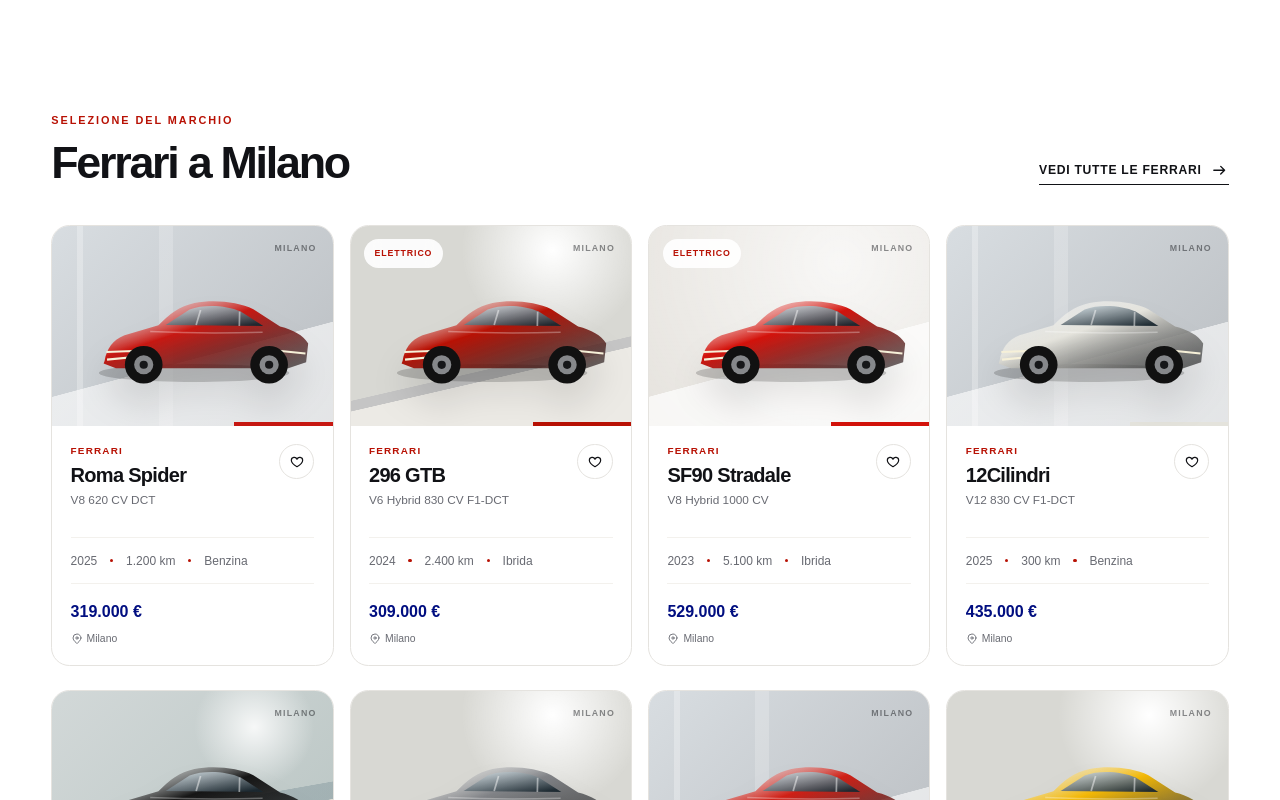
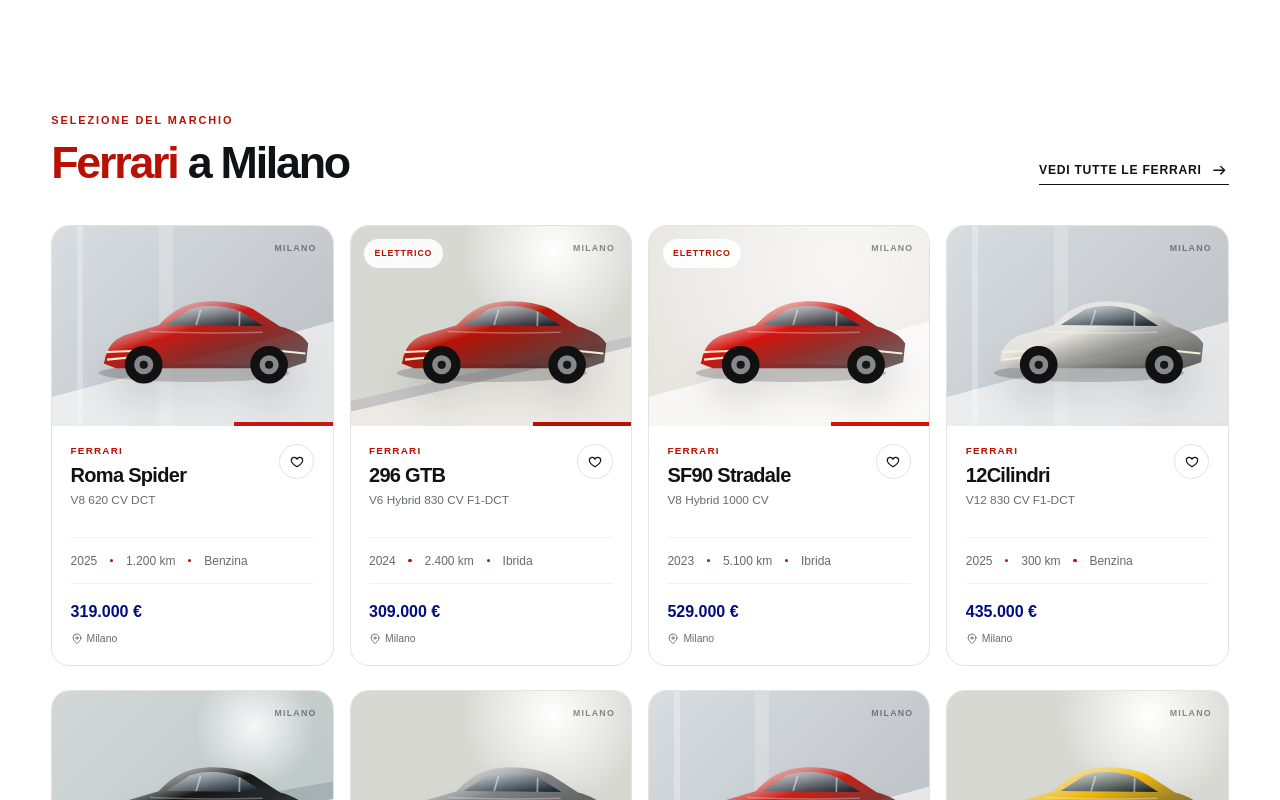
Before and after one commit to ronaldocardoso/macchinamilano, a Next.js app: page / in a window 1280 px wide. Shown: the part 1940-2740 px from the top of the page. Built offline with nearby package versions, Linux system fonts and the light colour scheme; no server answers.

Commit message:
Highlight home brand titles

```diff
--- a/app/globals.css
+++ b/app/globals.css
@@ -705,6 +705,10 @@ a {
   line-height: 1;
 }
 
+.brand-showcase__header h2 span {
+  color: var(--brand-red);
+}
+
 .brand-showcase__header .eyebrow {
   margin-bottom: 0.75rem;
 }
--- a/app/page.tsx
+++ b/app/page.tsx
@@ -66,20 +66,17 @@ export default function Home() {
         <BrandVehicleShowcase
           brand="Ferrari"
           filterValue="ferrari"
-          title="Ferrari a Milano"
           vehicles={ferrariMilano}
         />
         <BrandVehicleShowcase
           brand="Lamborghini"
           filterValue="lamborghini"
-          title="Lamborghini a Milano"
           variant="muted"
           vehicles={lamborghiniMilano}
         />
         <BrandVehicleShowcase
           brand="Maserati"
           filterValue="maserati"
-          title="Maserati a Milano"
           vehicles={maseratiMilano}
         />
 
--- a/components/brand-vehicle-showcase.tsx
+++ b/components/brand-vehicle-showcase.tsx
@@ -7,7 +7,6 @@ import type { Vehicle } from "@/lib/vehicles";
 type BrandVehicleShowcaseProps = {
   brand: string;
   filterValue: string;
-  title: string;
   vehicles: Vehicle[];
   variant?: "default" | "muted";
 };
@@ -15,7 +14,6 @@ type BrandVehicleShowcaseProps = {
 export function BrandVehicleShowcase({
   brand,
   filterValue,
-  title,
   vehicles,
   variant = "default",
 }: BrandVehicleShowcaseProps) {
@@ -28,7 +26,9 @@ export function BrandVehicleShowcase({
         <header className="brand-showcase__header">
           <div>
             <p className="eyebrow">Selezione del marchio</p>
-            <h2 id={`${filterValue}-milano-title`}>{title}</h2>
+            <h2 id={`${filterValue}-milano-title`}>
+              <span>{brand}</span> a Milano
+            </h2>
           </div>
           <Link
             className="text-link"
```
